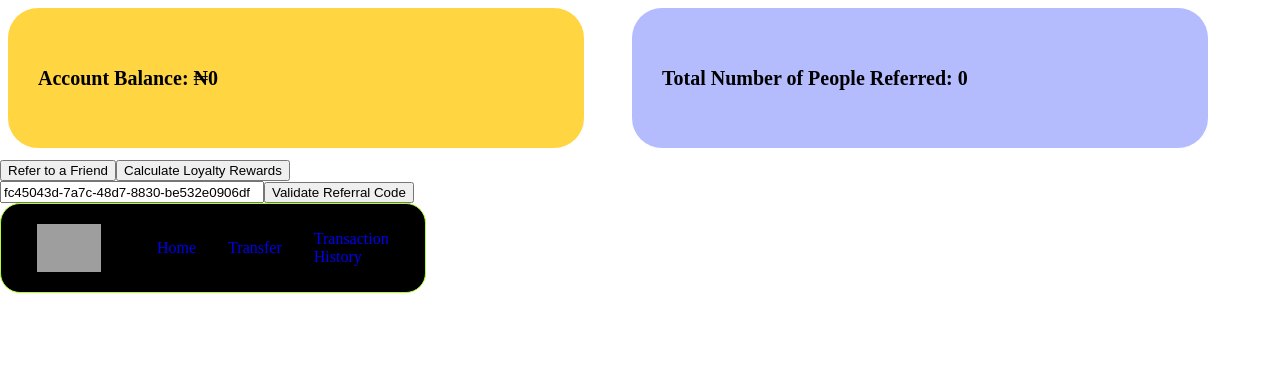
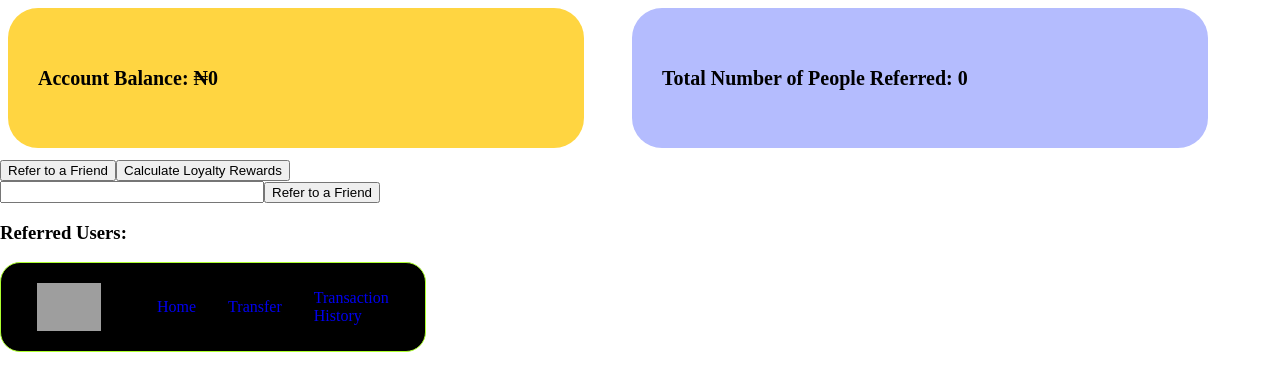
Before and after one commit to OGMONARCH/marketwallet, a React (Create React App) app: page / in a window 1280 px wide. Shown: the top 390 px of the page. Built offline with nearby package versions, Linux system fonts and the light colour scheme; grey boxes are pictures that could not be loaded.

Commit message:
holaaaaaaaaaaaaaaaa

```diff
--- a/src/component/Home.js
+++ b/src/component/Home.js
@@ -8,9 +8,12 @@ const Home = () => {
  const [referredPeople, setReferredPeople] = useState(0);
  const [accountBalance, setAccountBalance] = useState(0);
  const [referralCode, setReferralCode] = useState(uuidv4());
+ const [referredUsers, setReferredUsers] = useState([]);
+ const [newUser, setNewUser] = useState('');
 
- const referToFriend = () => {
+ const referToFriend = (username) => {
     setReferredPeople(referredPeople + 1);
+    setReferredUsers([...referredUsers, { id: uuidv4(), username }]);
  };
 
  const calculateLoyaltyRewards = () => {
@@ -37,9 +40,15 @@ const Home = () => {
    }
   };
 
+  const handleChange = (e) => {
+   setNewUser(e.target.value);
+   };
+
  const handleSubmit = (e) => {
     e.preventDefault();
     validateReferralCode(referralCode);
+    referToFriend(newUser);
+    setNewUser('');
  };
 
  return (
@@ -53,12 +62,20 @@ const Home = () => {
       <form onSubmit={handleSubmit}>
         <input
           type="text"
-          value={referralCode}
-          onChange={(e) => setReferralCode(e.target.value)}
+          value={newUser}
+          onChange={handleChange}
           style={{width:'20%',height:'1rem'}}
         />
-        <button type="submit">Validate Referral Code</button>
+        <button type="submit">Refer to a Friend</button>
       </form>
+      <div>
+        <h3>Referred Users:</h3>
+        <ul>
+          {referredUsers.map((user) => (
+            <li key={user.id}>{user.username}</li>
+          ))}
+        </ul>
+      </div>
     </div>
  );
 };
```
